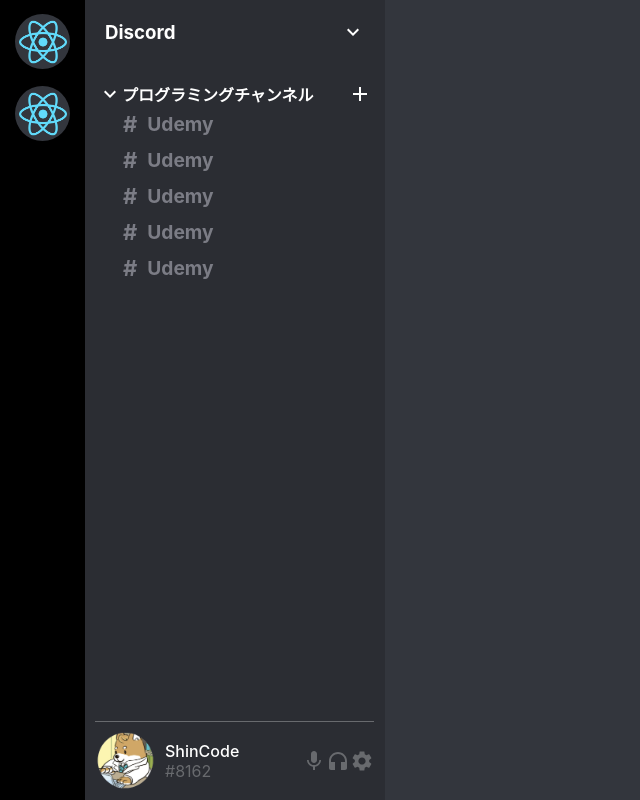
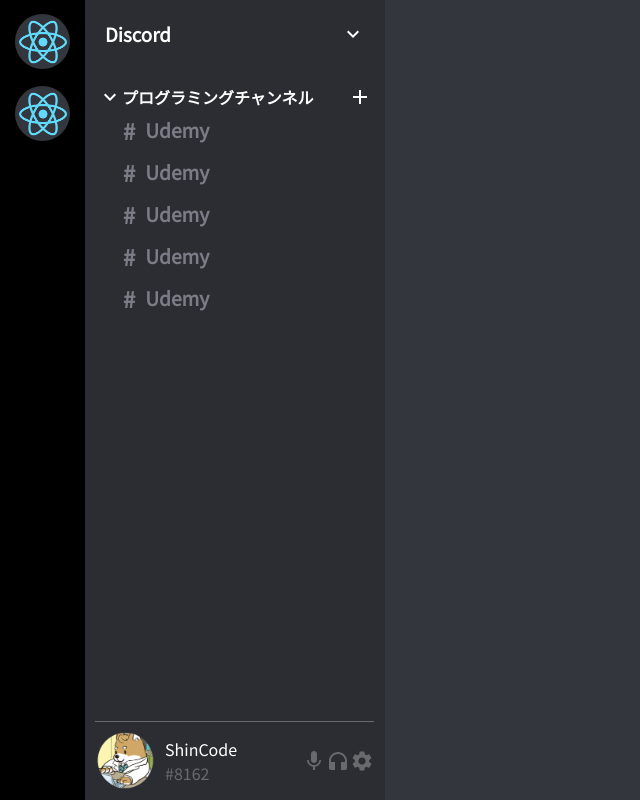
Before and after one commit to take5150/discord_clone, a React (Create React App) app in the folder discord_clone/: page / in a window 1280 px wide. Shown: the whole page, without its empty margins (0-640 px from the left). Built offline with nearby package versions, Linux system fonts and the light colour scheme.

Commit message:
change font type

```diff
--- a/discord_clone/public/index.html
+++ b/discord_clone/public/index.html
@@ -9,6 +9,7 @@
       name="description"
       content="Web site created using create-react-app"
     />
+    <link href="https://fonts.googleapis.com/css?family=Noto+Sans+JP" rel="stylesheet">
     <link rel="apple-touch-icon" href="%PUBLIC_URL%/logo192.png" />
     <!--
       manifest.json provides metadata used when your web app is installed on a
@@ -24,7 +25,7 @@
       work correctly both with client-side routing and a non-root public URL.
       Learn how to configure a non-root public URL by running `npm run build`.
     -->
-    <title>React App</title>
+    <title>Discord Clone</title>
   </head>
   <body>
     <noscript>You need to enable JavaScript to run this app.</noscript>
--- a/discord_clone/src/index.scss
+++ b/discord_clone/src/index.scss
@@ -1,6 +1,7 @@
 
 * {
   margin: 0;
+  font-family: "Noto Sans JP";
 }
 
 
```
